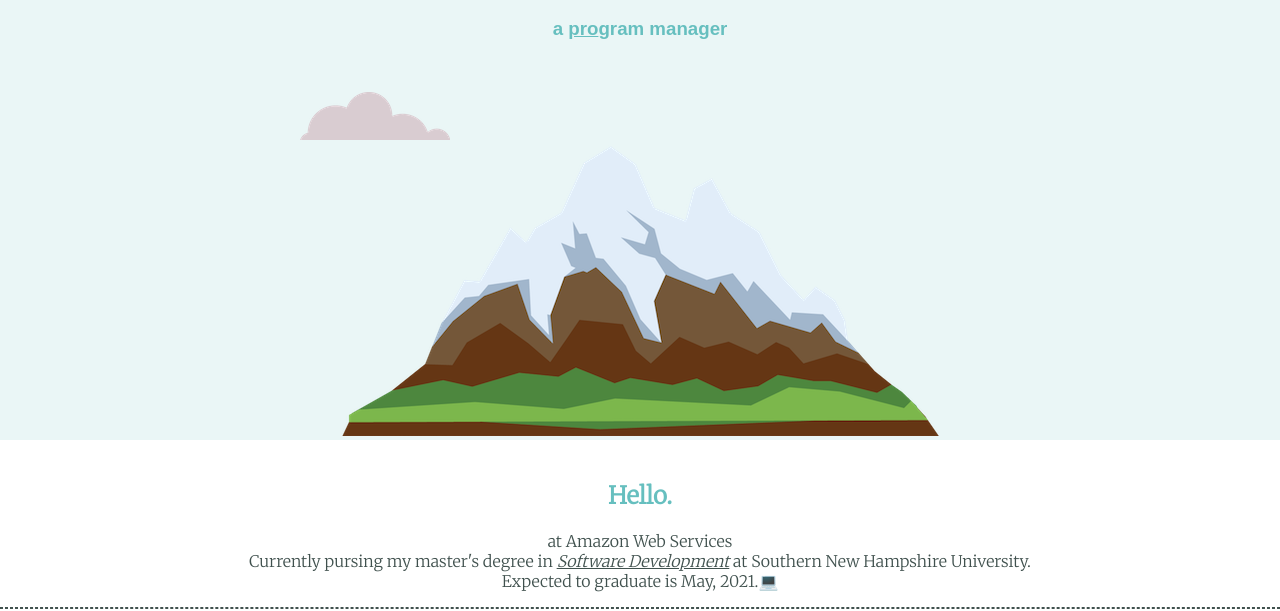
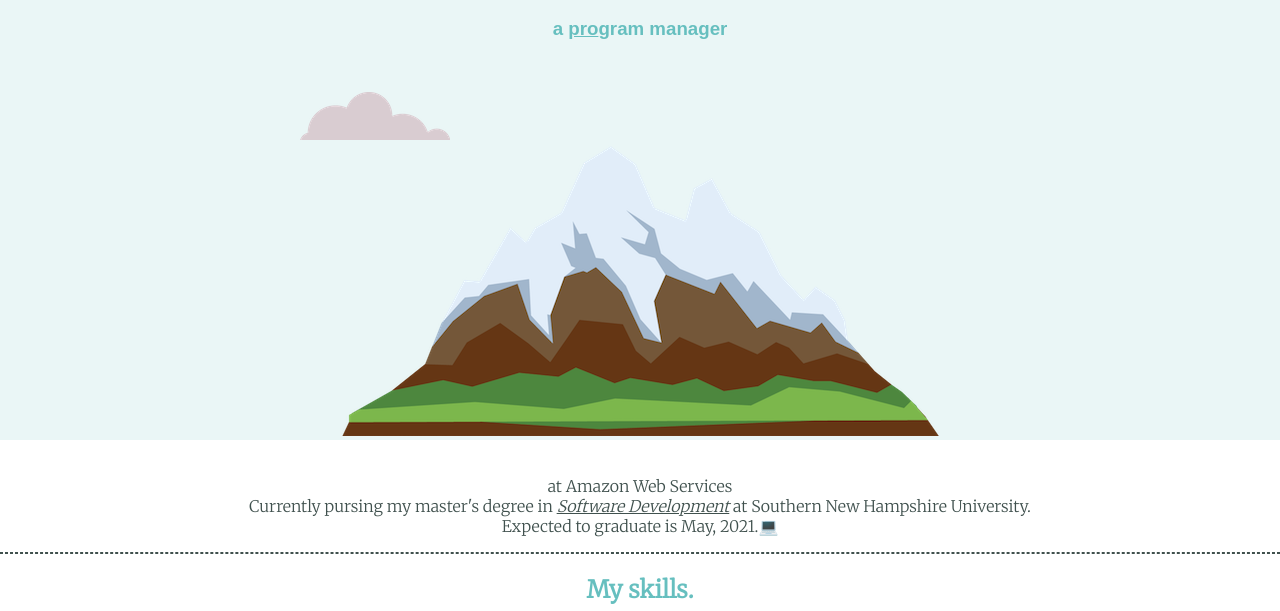
Before and after one commit to d3marco/My-Portfolio, a plain HTML site: page index.html in a window 1280 px wide. Shown: the part 215-826 px from the top of the page. Drawn offline with Linux system fonts and the light colour scheme.

Commit message:
Update index.html

```diff
--- a/index.html
+++ b/index.html
@@ -39,7 +39,6 @@
      <!-- add a picture of me here -->
 
      <img src="" alt="">
-     <h2> Hello.</h2>
      <p class="intro"> at Amazon Web Services<br>
      Currently pursing my master's degree in <span class="software">Software Development</span> at Southern New Hampshire University.<br>
      Expected to graduate is May, 2021.💻
```
